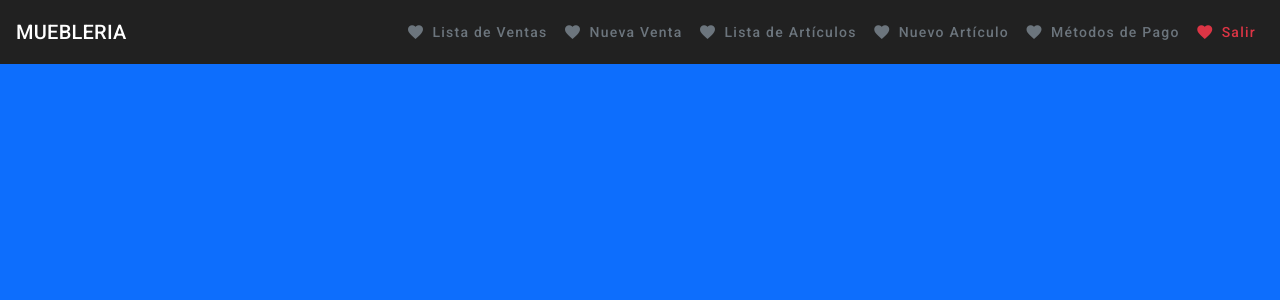
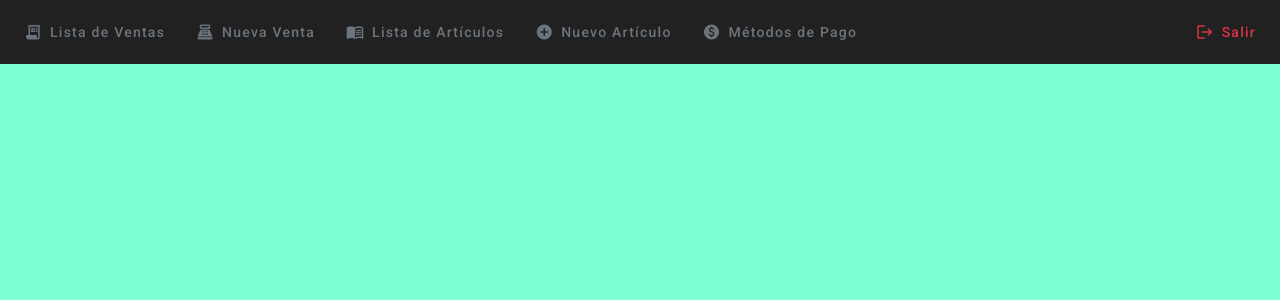
Before and after one commit to mkokol-cc/punto-venta-frontend, an Angular app: page / in a window 1280 px wide. Shown: the top 300 px of the page. Built offline with nearby package versions, Linux system fonts and the light colour scheme.

Commit message:
feat:styles y interceptor

```diff
--- a/src/app/components/form-cliente/form-cliente.component.html
+++ b/src/app/components/form-cliente/form-cliente.component.html
@@ -5,12 +5,12 @@
       <input matInput formControlName="cuitDni" >
     </mat-form-field>
     @if(!clienteEncontrado){
-      <button mat-mini-fab (click)="findClient()">
+      <button mat-mini-fab color="primary" (click)="findClient()">
         <mat-icon>send</mat-icon>
       </button>
     }
     @else{
-      <button mat-mini-fab (click)="resetFindCliente()">
+      <button mat-mini-fab color="warn" (click)="resetFindCliente()">
         <mat-icon>close</mat-icon>
       </button>
     }
@@ -36,6 +36,6 @@
       <input matInput formControlName="telefono">
   </mat-form-field>
   @if(clienteEncontrado){
-    <button mat-raised-button (click)="editForm()">Editar Datos</button>
+    <button mat-raised-button color="primary" (click)="editForm()">Editar Datos</button>
   }
 </form>
--- a/src/app/components/form-combo/form-combo.component.html
+++ b/src/app/components/form-combo/form-combo.component.html
@@ -10,17 +10,17 @@
         </mat-form-field>
         <mat-form-field floatLabel="always" class="col-md-4">
             <mat-label>Costo</mat-label>
-            <input matInput type="number" class="example-right-align" placeholder="0" formControlName="costo">
+            <input matInput type="number" class="number-input" min="0" placeholder="0" formControlName="costo">
             <span matTextPrefix>$&nbsp;</span>
             <span matTextSuffix>.00</span>
         </mat-form-field>
         <mat-form-field class="col-md-4">
             <mat-label>Stock</mat-label>
-            <input matInput formControlName="stock">
+            <input matInput type="number" class="number-input" min="0" placeholder="0" formControlName="stock">
         </mat-form-field>
         <mat-form-field class="col-md-4">
             <mat-label>Recargo</mat-label>
-            <input matInput formControlName="recargo">
+            <input matInput type="number" class="number-input" min="0" placeholder="0" formControlName="recargo">
         </mat-form-field>
         <mat-form-field class="col-md-12">
             <mat-label>Descripción</mat-label>
@@ -30,9 +30,9 @@
             <app-buscador-articulos></app-buscador-articulos>
             <mat-form-field>
                 <mat-label>Cantidad</mat-label>
-                <input matInput type="number" formControlName="cantidad">
+                <input matInput type="number" class="number-input" min="0" placeholder="0" formControlName="cantidad">
             </mat-form-field>
-            <button mat-mini-fab (click)="addProducto()">
+            <button mat-mini-fab color="primary" (click)="addProducto()">
                 <mat-icon>add</mat-icon>
             </button>
             <div>
--- a/src/app/components/form-combo/form-combo.component.scss
+++ b/src/app/components/form-combo/form-combo.component.scss
@@ -1,12 +1,12 @@
-.example-right-align {
+.number-input {
   text-align: right;
 }
 
-input.example-right-align::-webkit-outer-spin-button,
-input.example-right-align::-webkit-inner-spin-button {
+input.number-input::-webkit-outer-spin-button,
+input.number-input::-webkit-inner-spin-button {
   display: none;
 }
 
-input.example-right-align {
+input.number-input {
   -moz-appearance: textfield;
 }
--- a/src/app/components/form-combo/form-combo.component.ts
+++ b/src/app/components/form-combo/form-combo.component.ts
@@ -60,6 +60,7 @@ export class FormComboComponent implements OnInit{
     this.route.queryParams.subscribe((params) => {
       if(params['codigo']){
         this.service.getByCodigo(params['codigo']).subscribe(obj=>{
+          this.id = obj.id
           this.form.get('codigo')?.setValue(obj.codigo)
           this.form.get('nombre')?.setValue(obj.nombre)
           this.form.get('stock')?.setValue(obj.stock)
--- a/src/app/components/form-venta/form-venta.component.html
+++ b/src/app/components/form-venta/form-venta.component.html
@@ -13,7 +13,7 @@
     </mat-form-field>
   </div>
   <div>
-    <button mat-mini-fab (click)="addDetalleVenta()"><mat-icon>add</mat-icon></button>
+    <button mat-mini-fab color="primary" (click)="addDetalleVenta()"><mat-icon>add</mat-icon></button>
   </div>
 </div>
 <table mat-table [dataSource]="detalleVenta">
--- a/src/app/components/lista-articulos/lista-articulos.component.html
+++ b/src/app/components/lista-articulos/lista-articulos.component.html
@@ -22,7 +22,7 @@
       </mat-form-field>
     </div>
     <div>
-      <button mat-flat-button [disabled]="filter.length<3" (click)="getItems()"><mat-icon>search</mat-icon> Buscar</button>
+      <button mat-flat-button color="primary" [disabled]="filter.length<3" (click)="getItems()"><mat-icon>search</mat-icon> Buscar</button>
     </div>
   </div>
   <div>
--- a/src/app/components/lista-ventas/lista-ventas.component.html
+++ b/src/app/components/lista-ventas/lista-ventas.component.html
@@ -41,10 +41,10 @@
       </div>
       <div>
         @if(removeableFilter){
-          <button mat-flat-button (click)="removeFilter()"><mat-icon>close</mat-icon> Borrar filtros</button>
+          <button mat-flat-button color="accent" (click)="removeFilter()"><mat-icon>close</mat-icon> Borrar filtros</button>
         }
         @else{
-          <button mat-flat-button [disabled]="busqueda.length<3 && !(selectedTipoPago) && !(fechaDesde) && !(fechaHasta)" (click)="getItems()"><mat-icon>search</mat-icon> Filtrar</button>
+          <button mat-flat-button color="primary" [disabled]="busqueda.length<3 && !(selectedTipoPago) && !(fechaDesde) && !(fechaHasta)" (click)="getItems()"><mat-icon>search</mat-icon> Filtrar</button>
         }
       </div>
     </div>
--- a/src/app/interceptors/message.interceptor.ts
+++ b/src/app/interceptors/message.interceptor.ts
@@ -1,20 +1,37 @@
 import { HttpErrorResponse, HttpInterceptorFn } from '@angular/common/http';
+import { inject } from '@angular/core';
 import { tap, catchError, throwError } from 'rxjs';
+import { SesionService } from '../services/sesion.service';
 
 export const messageInterceptor: HttpInterceptorFn = (req, next) => {
+  const sesionService = inject(SesionService)
   return next(req).pipe(
     tap(event => {//el tap solo actua si no hay errores
+      if(!req.url.includes("/login")){
+        if(req.method=="POST"){
+          sesionService.response("Los datos se guardaron correctamente.",false);
+        }else if(req.method=="PUT"){
+          sesionService.response("Los datos se editaron correctamente.",false);
+        }
+      }
       console.log('Response:', event); // Muestra la respuesta en consola
+      //sesionService.response("Exito",false);
     }),
     catchError((error: HttpErrorResponse) => {//actua cuando hay errores
-      console.error('Error occurred:', error);
-      // Personalizar el error o transformarlo antes de propagarlo
-      const customError = {
-        status: error.status,
-        message: 'Interceptor',
-        originalError: error.error,
-      };
-      return throwError(() => customError); // Propagar un error personalizado
+      console.error('Error occurred:', error.error);
+      if(error.status==401){
+        if(req.url.includes("/login")){
+          sesionService.response(<string>error.error,true);
+        }else{
+          sesionService.logout()
+          sesionService.response("Tu sesión expiró, ingresa nuevamente.",true);
+        }
+      }else if(error.status==0){
+        sesionService.response("Error inesperado.",true);
+      }else{
+        sesionService.response(<string>error.error,true);
+      }
+      return throwError(() => error); // Propagar un error personalizado
     })
   );
 };
--- a/src/app/pages/dashboard/dashboard.component.html
+++ b/src/app/pages/dashboard/dashboard.component.html
@@ -1,29 +1,32 @@
-<div class="outlet-container bg-primary vh-100 d-flex flex-column">
-    <mat-toolbar>
+<div class="outlet-container vh-100 d-flex flex-column">
+    <mat-toolbar class="toolbar-menu">
+        <!--
         <span>MUEBLERIA</span>
         <span class="example-spacer"></span>
+        -->
         <a mat-button [routerLink]="'mis-ventas'" class="text-secondary" routerLinkActive="text-light">
-            <mat-icon>favorite</mat-icon>
+            <mat-icon>receipt_long</mat-icon>
             Lista de Ventas
         </a>
         <a mat-button [routerLink]="'venta'" class="text-secondary" routerLinkActive="text-light">
-            <mat-icon>favorite</mat-icon>
+            <mat-icon>point_of_sale</mat-icon>
             Nueva Venta
         </a>
         <a mat-button [routerLink]="'mis-articulos'" class="text-secondary" routerLinkActive="text-light">
-            <mat-icon>favorite</mat-icon>
+            <mat-icon>menu_book</mat-icon>
             Lista de Artículos
         </a>
         <a mat-button [routerLink]="'articulo'" class="text-secondary" routerLinkActive="text-light">
-            <mat-icon>favorite</mat-icon>
+            <mat-icon>add_circle</mat-icon>
             Nuevo Artículo
         </a>
         <a mat-button [routerLink]="'tipo-pago'" class="text-secondary" routerLinkActive="text-light">
-            <mat-icon>favorite</mat-icon>
+            <mat-icon>paid</mat-icon>
             Métodos de Pago
         </a>
+        <span class="example-spacer"></span>
         <a mat-button class="text-danger" (click)="logout()">
-            <mat-icon>favorite</mat-icon>
+            <mat-icon>logout</mat-icon>
             Salir
         </a>
     </mat-toolbar>
--- a/src/app/pages/dashboard/dashboard.component.scss
+++ b/src/app/pages/dashboard/dashboard.component.scss
@@ -1,3 +1,6 @@
 .example-spacer {
     flex: 1 1 auto;
 }
+.toolbar-menu{
+    gap: 15px;
+}
--- a/src/styles.scss
+++ b/src/styles.scss
@@ -1,7 +1,7 @@
 /* You can add global styles to this file, and also import other style files */
 
 html, body { height: 100%; }
-body { margin: 0; font-family: Roboto, "Helvetica Neue", sans-serif; }
+body { margin: 0; font-family: Roboto, "Helvetica Neue", sans-serif; background-color: aquamarine;}
 
 .mat-mdc-tab-header{
     display: none !important;
```
